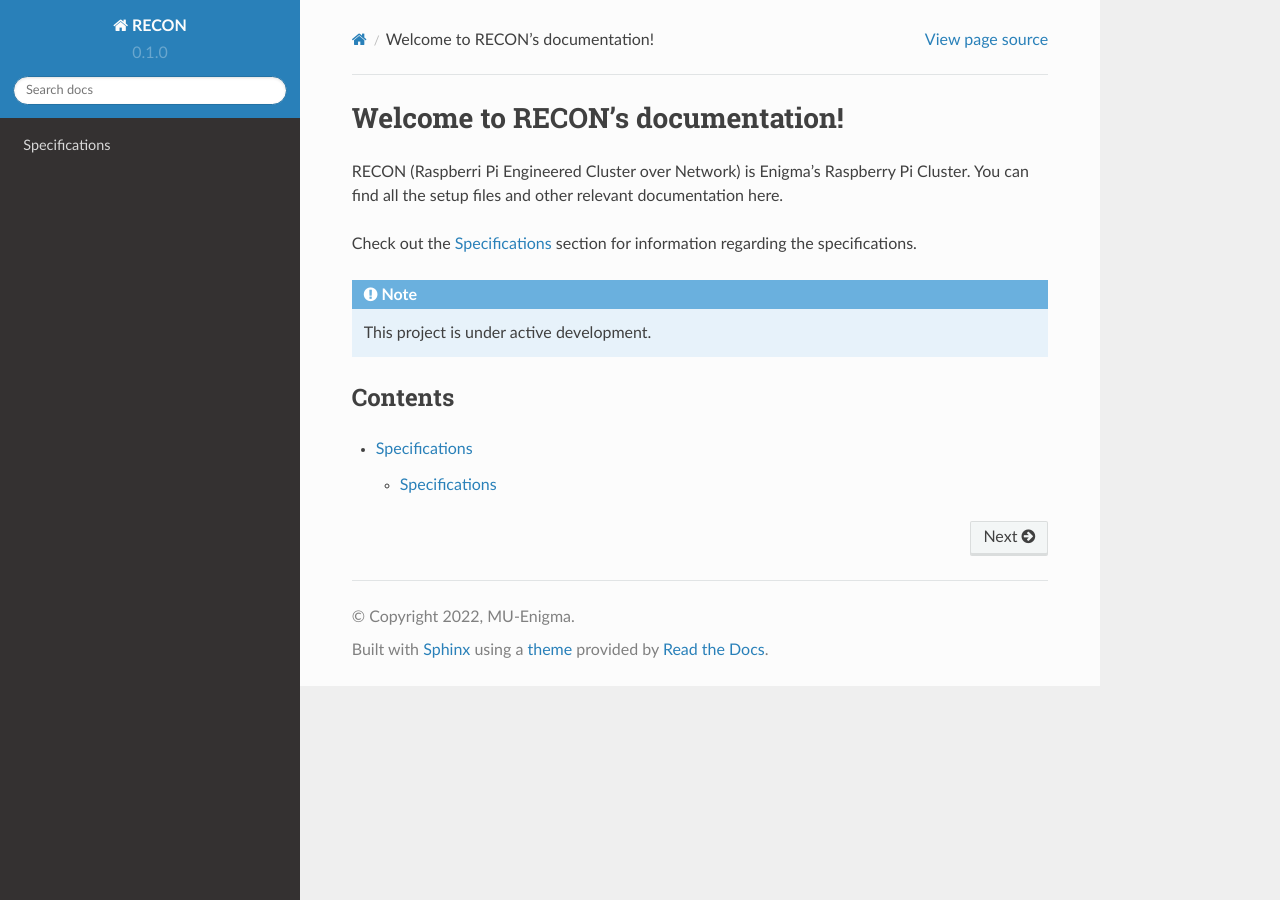
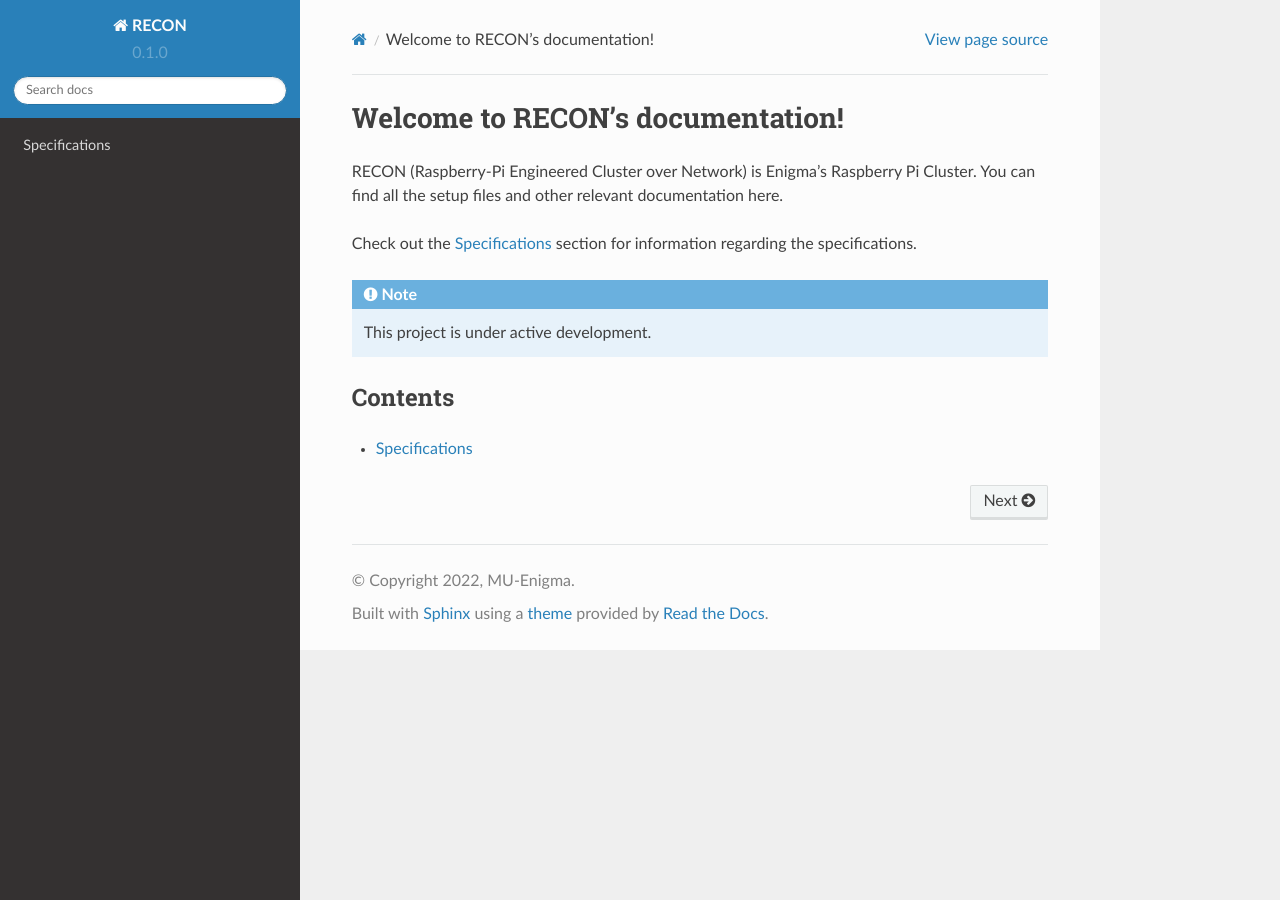
Before and after one commit to MU-Enigma/RECON-docs, a Sphinx documentation site: the page built from docs/source/index.rst, in a window 1280 px wide. Built offline with Sphinx 7.4.7 and the Read the Docs theme 2.0.0, drawn with Linux system fonts in a browser that asks for light colours.

```diff
--- a/docs/source/index.rst
+++ b/docs/source/index.rst
@@ -1,7 +1,7 @@
 Welcome to RECON's documentation!
 ===================================
 
-RECON (Raspberri Pi Engineered Cluster over Network) is Enigma's Raspberry Pi Cluster.
+RECON (Raspberry-Pi Engineered Cluster over Network) is Enigma's Raspberry Pi Cluster.
 You can find all the setup files and other relevant documentation here.
 
 Check out the :doc:`specs` section for information regarding the specifications.
--- a/docs/source/specs.rst
+++ b/docs/source/specs.rst
@@ -1,8 +1,5 @@
 Specifications
 =====
-
-Specifications
-------------
 
 Following are the specifications of the Raspberry Pi cluster:
 
```
Also changed, not shown: docs/source/setup.rst (added, +15 -0 lines).
